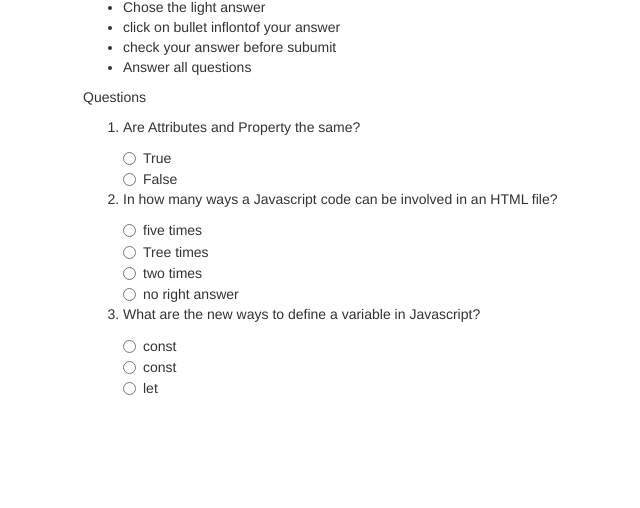
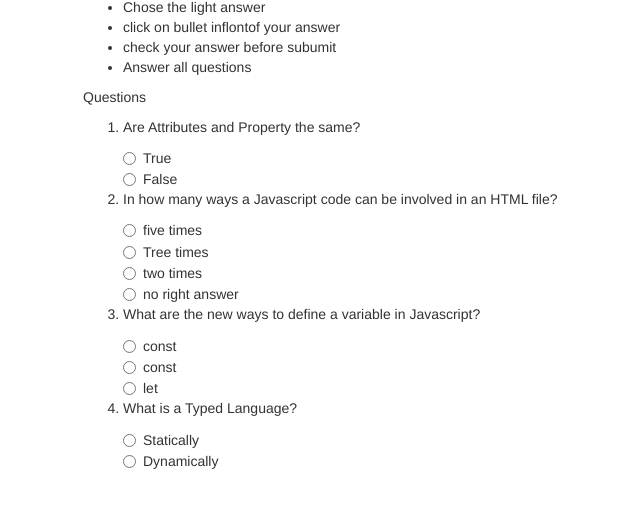
Before and after one commit to geratha/Quiz-for-student-on-Javascript, a plain HTML site: page index.html in a window 1280 px wide. Shown: the part 146-654 px from the top of the page, without its empty margins (42-682 px from the left). Drawn offline with Linux system fonts and the light colour scheme.

Commit message:
fourth question

```diff
--- a/index.html
+++ b/index.html
@@ -45,3 +45,9 @@
                     <label class="radio-inline"><input type="radio" name="size">let</label><br>
 
                 </li>
+                <li>
+                    <p>What is a Typed Language?</p>
+                    <label class="radio-inline"><input type="radio" name="red">Statically</label><br>
+                    <label class="radio-inline"><input type="radio" name="red">Dynamically</label><br>
+
+                  </li>
```
